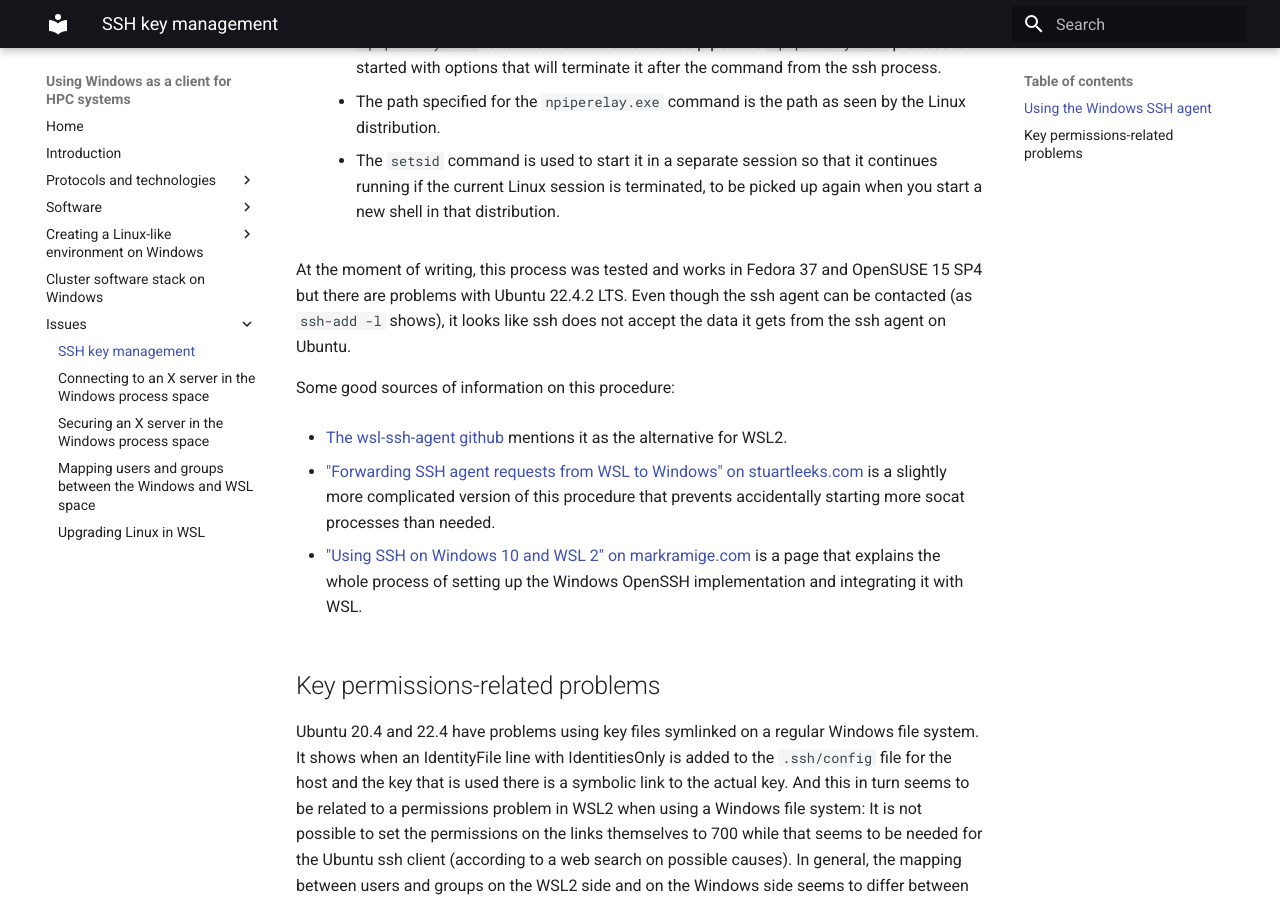
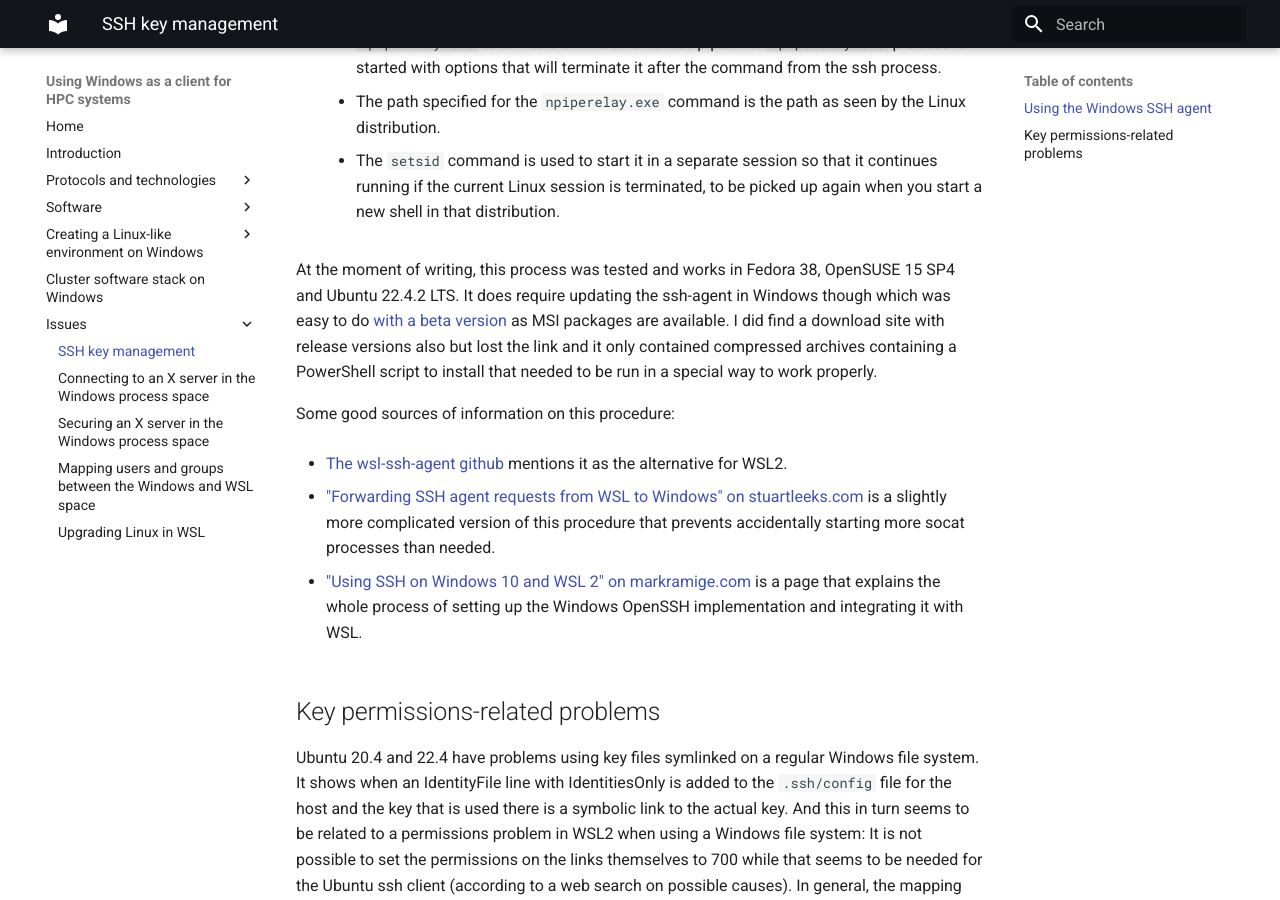
Before and after one commit to klust/windows-client-HPC, an MkDocs documentation site: the page built from docs/5_Issues/5_01_SSH_key_management.md, in a window 1280 px wide and 900 px high, scrolled down 1379 px. Built offline with MkDocs 1.6.1 and Material for MkDocs 9.7.7, drawn with Linux system fonts in a browser that asks for light colours.

Commit message:
Update to the information about linking to the Windows ssh agent.

```diff
--- a/docs/5_Issues/5_01_SSH_key_management.md
+++ b/docs/5_Issues/5_01_SSH_key_management.md
@@ -84,10 +84,13 @@ There are a few caveats:
         that distribution.
 
 At the moment of writing, this process was tested and works in Fedora
-37 and OpenSUSE 15 SP4 but there are problems with Ubuntu 22.4.2 LTS.
-Even though the ssh agent can be contacted (as `ssh-add -l` shows),
-it looks like ssh does not accept the data it gets from the ssh agent
-on Ubuntu.
+38, OpenSUSE 15 SP4 and Ubuntu 22.4.2 LTS.
+It does require updating the ssh-agent in Windows though which was easy to do
+[with a beta version](https://github.com/PowerShell/Win32-OpenSSH/releases/)
+as MSI packages are available. I did find a download site with release
+versions also but lost the link and it only contained compressed archives
+containing a PowerShell script to install that needed to be run in a special
+way to work properly.
 
 Some good sources of information on this procedure:
 
```
